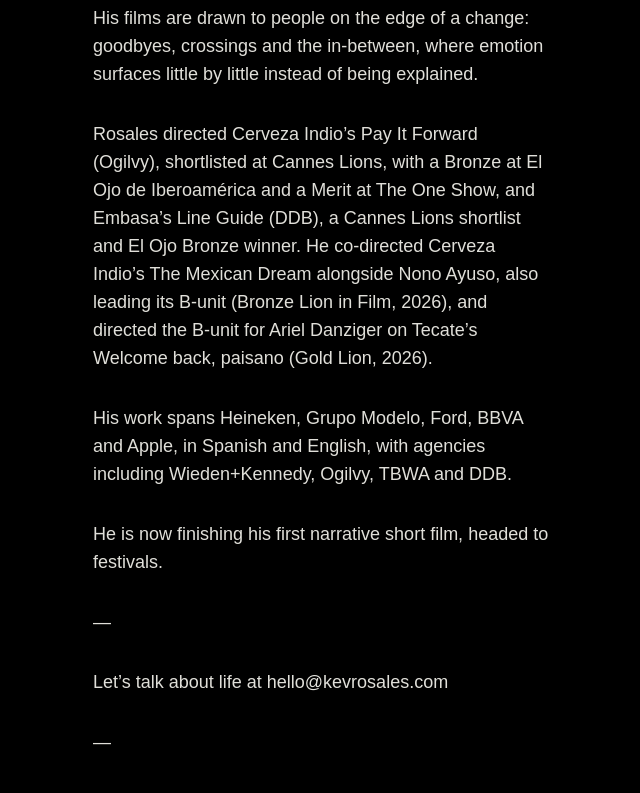
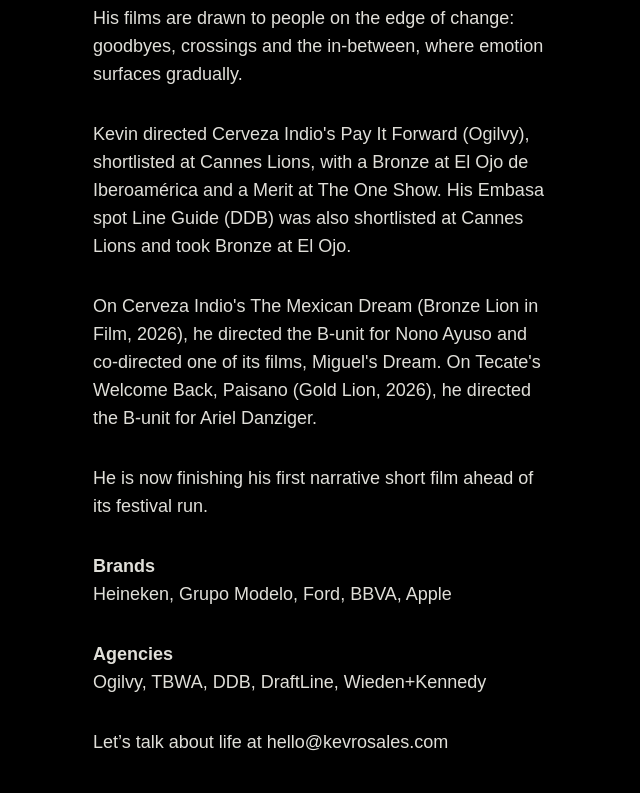
Before and after one commit to aleguerrero/kevin-rosales-website, a Next.js app: page /about in a window 1280 px wide. Shown: the part 320-1113 px from the top of the page, without its empty margins (91-731 px from the left). Built offline with nearby package versions, Linux system fonts and the light colour scheme; a web font is replaced by a local one.

Commit message:
cambios about

```diff
--- /dev/null
+++ b/src/app/about/about.json
@@ -0,0 +1,14 @@
+{
+    "about": [
+        "Kevin Rosales is a Guatemalan director based in Mexico City who goes looking for the real story inside every idea. He came to directing through graphic design, animation and editing, which gave him an eye for image and rhythm. That background shaped his documentary approach: casting real people, listening first and letting the story reveal itself.",
+        "His films are drawn to people on the edge of change: goodbyes, crossings and the in-between, where emotion surfaces gradually.",
+        "Kevin directed Cerveza Indio's Pay It Forward (Ogilvy), shortlisted at Cannes Lions, with a Bronze at El Ojo de Iberoamérica and a Merit at The One Show. His Embasa spot Line Guide (DDB) was also shortlisted at Cannes Lions and took Bronze at El Ojo.",
+        "On Cerveza Indio's The Mexican Dream (Bronze Lion in Film, 2026), he directed the B-unit for Nono Ayuso and co-directed one of its films, Miguel's Dream. On Tecate's Welcome Back, Paisano (Gold Lion, 2026), he directed the B-unit for Ariel Danziger.",
+        "He is now finishing his first narrative short film ahead of its festival run."
+    ],
+    "brands": ["Heineken", "Grupo Modelo", "Ford", "BBVA", "Apple"],
+    "agencies": ["Ogilvy", "TBWA", "DDB", "DraftLine", "Wieden+Kennedy"],
+    "email": "hello@kevrosales.com",
+    "instagram": "https://www.instagram.com/kevrosales_/",
+    "vimeo": "https://vimeo.com/kevrosales"
+}
--- a/src/app/about/page.tsx
+++ b/src/app/about/page.tsx
@@ -1,5 +1,6 @@
 import Awards from "../Components/Awards";
 import awards from "./awards.json";
+import about from "./about.json";
 
 export const metadata = {
   title: "About",
@@ -10,62 +11,33 @@
     <div className="p-8 flex flex-row max-md:flex-col w-full items-center justify-center pt-24 fade-in-container">
       <div className="md:w-3/4">
         <div className="max-md:w-full w-1/2 flex flex-col font-thin text-lg">
-          <div className="mb-8">
-            Kevin Rosales is a Guatemalan director based in Mexico City who goes
-            looking for the real story inside every idea. He came to directing
-            through graphic design, animation and editing, which gave him an eye
-            for image and rhythm. That background shaped his documentary
-            approach: casting real people, listening first, and letting the
-            story reveal itself.
-          </div>
-          <div className="mb-8">
-            His films are drawn to people on the edge of a change: goodbyes,
-            crossings and the in-between, where emotion surfaces little by
-            little instead of being explained.
-          </div>
-          <div className="mb-8">
-            Rosales directed Cerveza Indio’s Pay It Forward (Ogilvy),
-            shortlisted at Cannes Lions, with a Bronze at El Ojo de
-            Iberoamérica and a Merit at The One Show, and Embasa’s Line Guide
-            (DDB), a Cannes Lions shortlist and El Ojo Bronze winner. He
-            co-directed Cerveza Indio’s The Mexican Dream alongside Nono Ayuso,
-            also leading its B-unit (Bronze Lion in Film, 2026), and directed
-            the B-unit for Ariel Danziger on Tecate’s Welcome back, paisano
-            (Gold Lion, 2026).
-          </div>
-          <div className="mb-8">
-            His work spans Heineken, Grupo Modelo, Ford, BBVA and Apple, in
-            Spanish and English, with agencies including Wieden+Kennedy, Ogilvy,
-            TBWA and DDB.
-          </div>
-          <div className="mb-8">
-            He is now finishing his first narrative short film, headed to
-            festivals.
-          </div>
-          <div className="mb-8">—</div>
+          {about.about.map((a) => (
+            <div className="mb-8">{a}</div>
+          ))}
+          <div className="font-bold">Brands</div>
+          <div className="mb-8">{about.brands.join(", ")}</div>
+          <div className="font-bold">Agencies</div>
+          <div className="mb-8">{about.agencies.join(", ")}</div>
           <div className="mb-8">
             Let’s talk about life at{" "}
             <span className="font-medium">
-              <a href="mailto:hello@kevrosales.com">hello@kevrosales.com</a>
+              <a href={`mailto:${about.email}`}>{about.email}</a>
             </span>
           </div>
-          <div className="mb-8">—</div>
-          <div className="font-bold">
-            Selected Awards
-          </div>
+          <div className="font-bold">Selected Awards</div>
           <div className="pt-4">
             <Awards awards={awards} />
           </div>
           <div className="flex flex-row pt-4 ">
             <a
-              href="https://www.instagram.com/kevrosales_/"
+              href={about.instagram}
               target="_blank"
               rel="noopener noreferrer"
             >
               <img src={`/instagramlogo.png`} className="w-[20px] mr-[10px]" />
             </a>
             <a
-              href="https://vimeo.com/kevrosales"
+              href={about.vimeo}
               target="_blank"
               rel="noopener noreferrer"
             >
```
